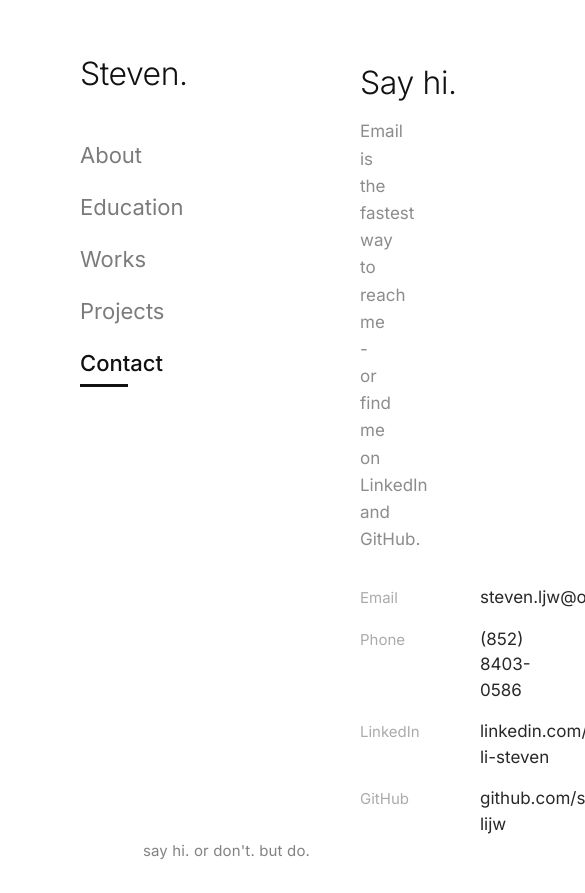
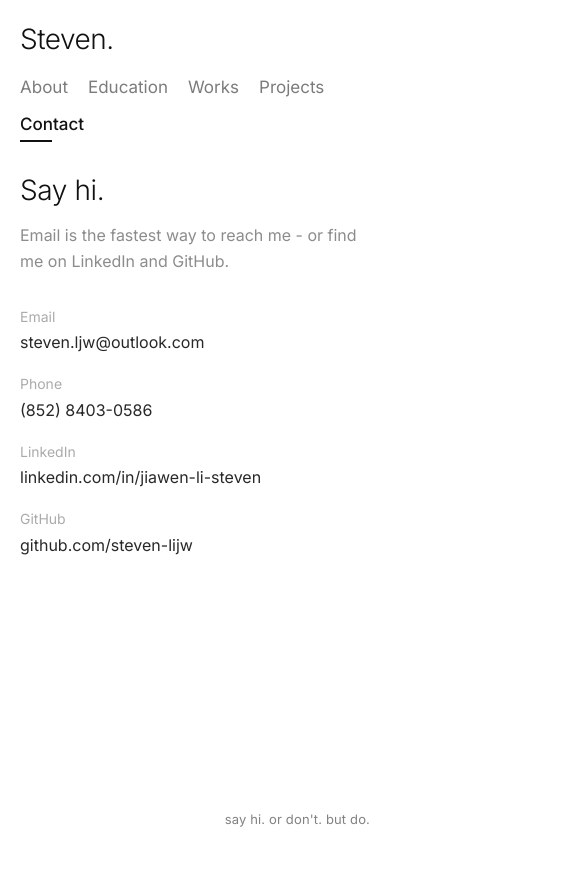
Before and after one commit to steven-lijw/my_website, a Next.js app: page /contact in a window 390 px wide. Shown: the top 893 px of the page, 585 px wide, since content can reach past the window. After the commit the page ends 844 px from the top, so only its background shows below. Built offline with nearby package versions, Linux system fonts and the light colour scheme.

Commit message:
fix: improve mobile responsive layout across the site
Stack shell and nav on small screens, tighten padding, and collapse
works/projects/contact rows so the portfolio stays readable on phones.

```diff
--- a/src/app/about/page.tsx
+++ b/src/app/about/page.tsx
@@ -7,7 +7,7 @@ export const metadata: Metadata = {
 
 export default function AboutPage() {
   return (
-    <div className="flex max-w-[640px] flex-col gap-5 text-[18px] leading-[1.6] tracking-[0.1px] text-ink">
+    <div className="flex max-w-[640px] flex-col gap-4 text-[16px] leading-[1.65] tracking-[0.1px] text-ink sm:gap-5 sm:text-[18px] sm:leading-[1.6]">
       {aboutParagraphs.map((paragraph) => (
         <p key={paragraph.slice(0, 40)} className="opacity-90">
           {paragraph}
--- a/src/app/contact/page.tsx
+++ b/src/app/contact/page.tsx
@@ -13,17 +13,20 @@ export default function ContactPage() {
         as="h1"
         defaultText={contact.title}
         hoverText="Say hiiiiiiiiiiiiiiiiiii!"
-        className="text-[32px] font-light leading-[1.2] tracking-[-0.4px] text-ink"
+        className="text-[28px] font-light leading-[1.2] tracking-[-0.4px] text-ink sm:text-[32px]"
       />
 
-      <p className="mt-4 text-[17px] leading-[1.6] text-ink-muted opacity-75">
+      <p className="mt-4 text-[16px] leading-[1.6] text-ink-muted opacity-75 sm:text-[17px]">
         {contact.intro}
       </p>
 
-      <div className="mt-8 flex flex-col gap-4">
+      <div className="mt-8 flex flex-col gap-5 sm:gap-4">
         {contact.rows.map((row) => (
-          <div key={row.label} className="flex items-baseline gap-6">
-            <span className="w-[96px] shrink-0 text-[15px] leading-[1.4] text-ink-muted opacity-55">
+          <div
+            key={row.label}
+            className="flex flex-col gap-1 sm:flex-row sm:items-baseline sm:gap-6"
+          >
+            <span className="w-auto shrink-0 text-[14px] leading-[1.4] text-ink-muted opacity-55 sm:w-[96px] sm:text-[15px]">
               {row.label}
             </span>
             <a
@@ -32,7 +35,7 @@ export default function ContactPage() {
               rel={
                 row.href.startsWith("http") ? "noopener noreferrer" : undefined
               }
-              className="text-[17px] leading-[1.5] text-ink opacity-90 transition-opacity hover:opacity-100"
+              className="break-all text-[16px] leading-[1.5] text-ink opacity-90 transition-opacity hover:opacity-100 sm:break-normal sm:text-[17px]"
             >
               {row.value}
             </a>
--- a/src/app/globals.css
+++ b/src/app/globals.css
@@ -18,6 +18,8 @@
 
 html {
   height: 100%;
+  /* prevent sideways scroll from doodles / absolute accents */
+  overflow-x: clip;
 }
 
 body {
@@ -27,9 +29,17 @@ body {
   font-family: var(--font-inter), system-ui, sans-serif;
   -webkit-font-smoothing: antialiased;
   -moz-osx-font-smoothing: grayscale;
+  overflow-x: clip;
 }
 
-/* Desktop-first portfolio: keep design stable on large screens */
+/* Touch-friendly tap targets without changing desktop type scale */
+@media (max-width: 767px) {
+  a,
+  button {
+    -webkit-tap-highlight-color: transparent;
+  }
+}
+
 a {
   color: inherit;
   text-decoration: none;
--- a/src/app/page.tsx
+++ b/src/app/page.tsx
@@ -2,7 +2,7 @@ import { HomeDoodle } from "@/components/HomeDoodle";
 
 export default function HomePage() {
   return (
-    <div className="relative min-h-[calc(100vh-7rem)] w-full">
+    <div className="relative flex min-h-[min(52vh,420px)] w-full items-end justify-center md:min-h-[calc(100dvh-7rem)] md:block md:items-stretch md:justify-start">
       <HomeDoodle />
     </div>
   );
--- a/src/app/works/page.tsx
+++ b/src/app/works/page.tsx
@@ -10,18 +10,18 @@ export default function WorksPage() {
     <div className="flex max-w-[820px] flex-col gap-8">
       {works.map((job) => (
         <article key={job.role} className="flex flex-col gap-2">
-          <div className="flex items-center justify-between gap-6 leading-[1.3]">
-            <h2 className="min-w-0 flex-1 text-[17px] font-medium tracking-[-0.1px] text-ink">
+          <div className="flex flex-col gap-1 leading-[1.3] sm:flex-row sm:items-baseline sm:justify-between sm:gap-6">
+            <h2 className="min-w-0 flex-1 text-[16px] font-medium tracking-[-0.1px] text-ink sm:text-[17px]">
               {job.role}
             </h2>
-            <p className="shrink-0 text-right text-[15px] text-ink-muted opacity-60">
+            <p className="shrink-0 text-[14px] text-ink-muted opacity-60 sm:text-right sm:text-[15px]">
               {job.dates}
             </p>
           </div>
-          <p className="text-[15px] leading-[1.3] text-ink-muted opacity-60">
+          <p className="text-[14px] leading-[1.3] text-ink-muted opacity-60 sm:text-[15px]">
             {job.location}
           </p>
-          <div className="text-[15px] leading-[1.65] tracking-[0.05px] text-ink opacity-[0.82]">
+          <div className="text-[14px] leading-[1.65] tracking-[0.05px] text-ink opacity-[0.82] sm:text-[15px]">
             {job.bullets.map((bullet) => (
               <p key={bullet}>{bullet}</p>
             ))}
--- a/src/components/HoverSwap.tsx
+++ b/src/components/HoverSwap.tsx
@@ -7,6 +7,7 @@ type HoverSwapProps = {
 
 /**
  * Crossfade label on hover — same type styles, only the string changes.
+ * On touch / narrow viewports, allow wrap so long hover strings do not overflow.
  */
 export function HoverSwap({
   defaultText,
@@ -16,13 +17,13 @@ export function HoverSwap({
 }: HoverSwapProps) {
   return (
     <Tag
-      className={`group relative inline-grid cursor-default ${className}`.trim()}
+      className={`group relative inline-grid max-w-full cursor-default ${className}`.trim()}
     >
-      <span className="col-start-1 row-start-1 whitespace-nowrap transition-opacity duration-[240ms] ease-[cubic-bezier(0.22,1,0.36,1)] group-hover:opacity-0">
+      <span className="col-start-1 row-start-1 whitespace-normal transition-opacity duration-[240ms] ease-[cubic-bezier(0.22,1,0.36,1)] group-hover:opacity-0 sm:whitespace-nowrap">
         {defaultText}
       </span>
       <span
-        className="col-start-1 row-start-1 whitespace-nowrap opacity-0 transition-opacity duration-[240ms] ease-[cubic-bezier(0.22,1,0.36,1)] group-hover:opacity-100"
+        className="col-start-1 row-start-1 whitespace-normal opacity-0 transition-opacity duration-[240ms] ease-[cubic-bezier(0.22,1,0.36,1)] group-hover:opacity-100 sm:whitespace-nowrap"
         aria-hidden
       >
         {hoverText}
--- a/src/components/Sidebar.tsx
+++ b/src/components/Sidebar.tsx
@@ -8,7 +8,7 @@ export function Sidebar() {
   const pathname = usePathname();
 
   return (
-    <aside className="flex w-[200px] shrink-0 flex-col items-start">
+    <aside className="flex w-full shrink-0 flex-col items-start md:w-[180px] lg:w-[200px]">
       <Link
         href="/"
         className="site-wordmark group relative inline-grid text-ink"
@@ -16,34 +16,37 @@ export function Sidebar() {
       >
         {/* stacked so width/height stay stable while labels crossfade */}
         <span
-          className="site-wordmark__label col-start-1 row-start-1 text-[32px] font-light leading-[1.1] tracking-[-0.5px] whitespace-nowrap transition-[opacity,transform,filter] duration-[240ms] ease-[cubic-bezier(0.22,1,0.36,1)] group-hover:pointer-events-none group-hover:translate-y-0.5 group-hover:opacity-0 group-hover:blur-[1.5px]"
+          className="site-wordmark__label col-start-1 row-start-1 text-[28px] font-light leading-[1.1] tracking-[-0.5px] whitespace-nowrap transition-[opacity,transform,filter] duration-[240ms] ease-[cubic-bezier(0.22,1,0.36,1)] group-hover:pointer-events-none group-hover:translate-y-0.5 group-hover:opacity-0 group-hover:blur-[1.5px] md:text-[32px]"
           aria-hidden
         >
           {site.name}
         </span>
         <span
-          className="site-wordmark__home col-start-1 row-start-1 self-center text-[24px] font-normal leading-[1.1] tracking-[-0.3px] whitespace-nowrap text-ink/75 opacity-0 blur-[1.5px] transition-[opacity,transform,filter] duration-[240ms] ease-[cubic-bezier(0.22,1,0.36,1)] -translate-y-0.5 group-hover:translate-y-0 group-hover:opacity-100 group-hover:blur-0"
+          className="site-wordmark__home col-start-1 row-start-1 self-center text-[20px] font-normal leading-[1.1] tracking-[-0.3px] whitespace-nowrap text-ink/75 opacity-0 blur-[1.5px] transition-[opacity,transform,filter] duration-[240ms] ease-[cubic-bezier(0.22,1,0.36,1)] -translate-y-0.5 group-hover:translate-y-0 group-hover:opacity-100 group-hover:blur-0 md:text-[24px]"
           aria-hidden
         >
           back homeeee...
         </span>
       </Link>
 
-      <nav className="flex flex-col items-start gap-3 pt-12" aria-label="Primary">
+      <nav
+        className="flex w-full flex-row flex-wrap items-end gap-x-5 gap-y-2 pt-5 md:flex-col md:items-start md:gap-3 md:pt-12"
+        aria-label="Primary"
+      >
         {navItems.map((item) => {
           const active = pathname === item.href;
           return (
             <Link
               key={item.href}
               href={item.href}
-              className="group flex flex-col items-start gap-1"
+              className="group flex flex-col items-start gap-0.5 md:gap-1"
               aria-current={active ? "page" : undefined}
             >
               <span
                 className={
                   active
-                    ? "text-[22px] font-medium leading-normal text-ink"
-                    : "text-[22px] font-normal leading-normal text-ink opacity-55 transition-opacity group-hover:opacity-80"
+                    ? "text-[17px] font-medium leading-normal text-ink md:text-[22px]"
+                    : "text-[17px] font-normal leading-normal text-ink opacity-55 transition-opacity group-hover:opacity-80 md:text-[22px]"
                 }
               >
                 {item.label}
@@ -51,8 +54,8 @@ export function Sidebar() {
               <span
                 className={
                   active
-                    ? "h-[3px] w-12 bg-ink"
-                    : "h-[3px] w-12 bg-ink opacity-0 transition-opacity group-hover:opacity-20"
+                    ? "h-[2px] w-8 bg-ink md:h-[3px] md:w-12"
+                    : "h-[2px] w-8 bg-ink opacity-0 transition-opacity group-hover:opacity-20 md:h-[3px] md:w-12"
                 }
                 aria-hidden
               />
--- a/src/components/SiteShell.tsx
+++ b/src/components/SiteShell.tsx
@@ -9,14 +9,16 @@ export function SiteShell({ children }: { children: React.ReactNode }) {
   const corner = playfulCorners[pathname] ?? "";
 
   return (
-    <div className="relative min-h-screen bg-bg text-ink">
-      <div className="mx-auto flex min-h-screen max-w-[1440px] items-start gap-20 px-20 py-14">
+    <div className="relative min-h-[100dvh] bg-bg text-ink">
+      <div className="mx-auto flex min-h-[100dvh] w-full max-w-[1440px] flex-col items-stretch gap-8 px-5 py-6 sm:px-8 sm:py-8 md:flex-row md:items-start md:gap-12 md:px-12 md:py-12 lg:gap-20 lg:px-20 lg:py-14">
         <Sidebar />
-        <main className="relative min-w-0 flex-1 pt-2">{children}</main>
+        <main className="relative min-w-0 flex-1 pb-16 md:pt-2 md:pb-10">
+          {children}
+        </main>
       </div>
 
       {corner ? (
-        <p className="pointer-events-none absolute right-20 bottom-8 text-[15px] leading-[1.4] tracking-[0.15px] text-[#595959] opacity-75">
+        <p className="pointer-events-none absolute right-5 bottom-4 max-w-[min(70vw,280px)] text-right text-[13px] leading-[1.4] tracking-[0.15px] text-[#595959] opacity-75 sm:right-8 sm:bottom-6 sm:max-w-none sm:text-[14px] md:right-12 md:bottom-8 md:text-[15px] lg:right-20">
           {corner}
         </p>
       ) : null}
```
Also changed, not shown: src/app/education/page.tsx (+5 -5 lines), src/app/projects/page.tsx (+10 -7 lines), src/components/HomeDoodle.tsx (+8 -11 lines).
